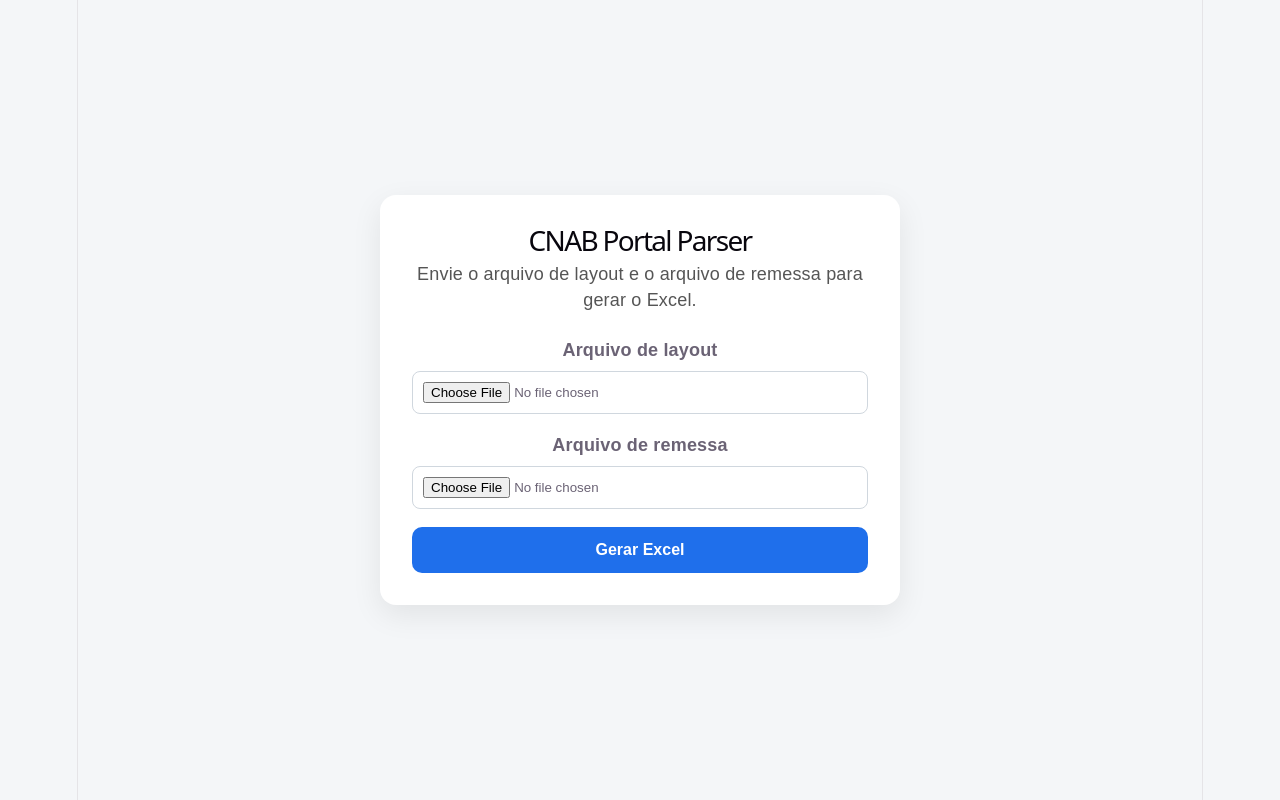
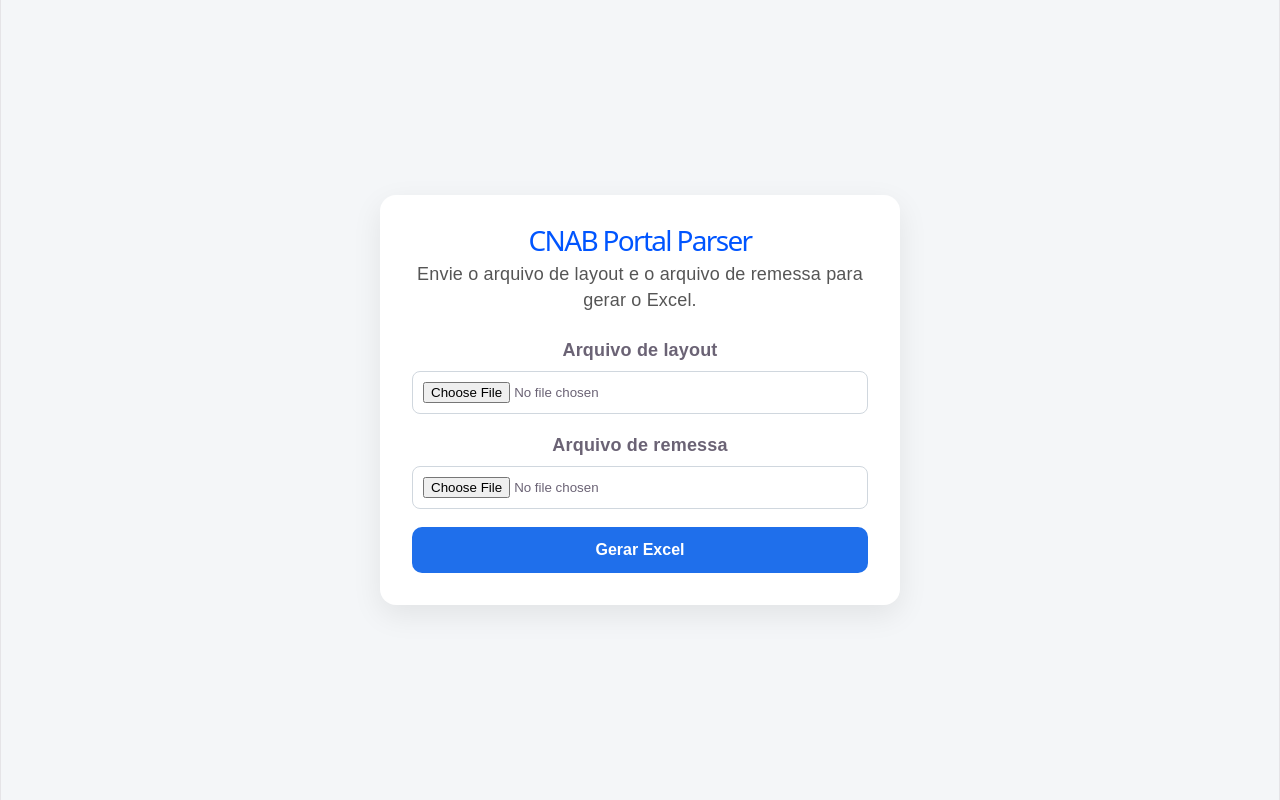
Before and after one commit to PedroRCampelo/portalCnab, a React app in the folder frontend/: page / in a window 1280 px wide. Built offline with nearby package versions, Linux system fonts and the light colour scheme; the HTML template or start-up script is replaced by a standard one.

Commit message:
upd readme

```diff
--- a/frontend/src/index.css
+++ b/frontend/src/index.css
@@ -32,7 +32,7 @@
 
 @media (prefers-color-scheme: dark) {
   :root {
-    --text: #9ca3af;
+    --text: #20355a;
     --text-h: #f3f4f6;
     --bg: #16171d;
     --border: #2e303a;
@@ -55,7 +55,7 @@ body {
 }
 
 #root {
-  width: 1126px;
+  width: 1920px;
   max-width: 100%;
   margin: 0 auto;
   text-align: center;
@@ -70,7 +70,7 @@ h1,
 h2 {
   font-family: var(--heading);
   font-weight: 500;
-  color: var(--text-h);
+  color: #0055ff;
 }
 
 h1 {
```
Also changed, not shown: 1 other file (tests, documents, lock files or other folders).
